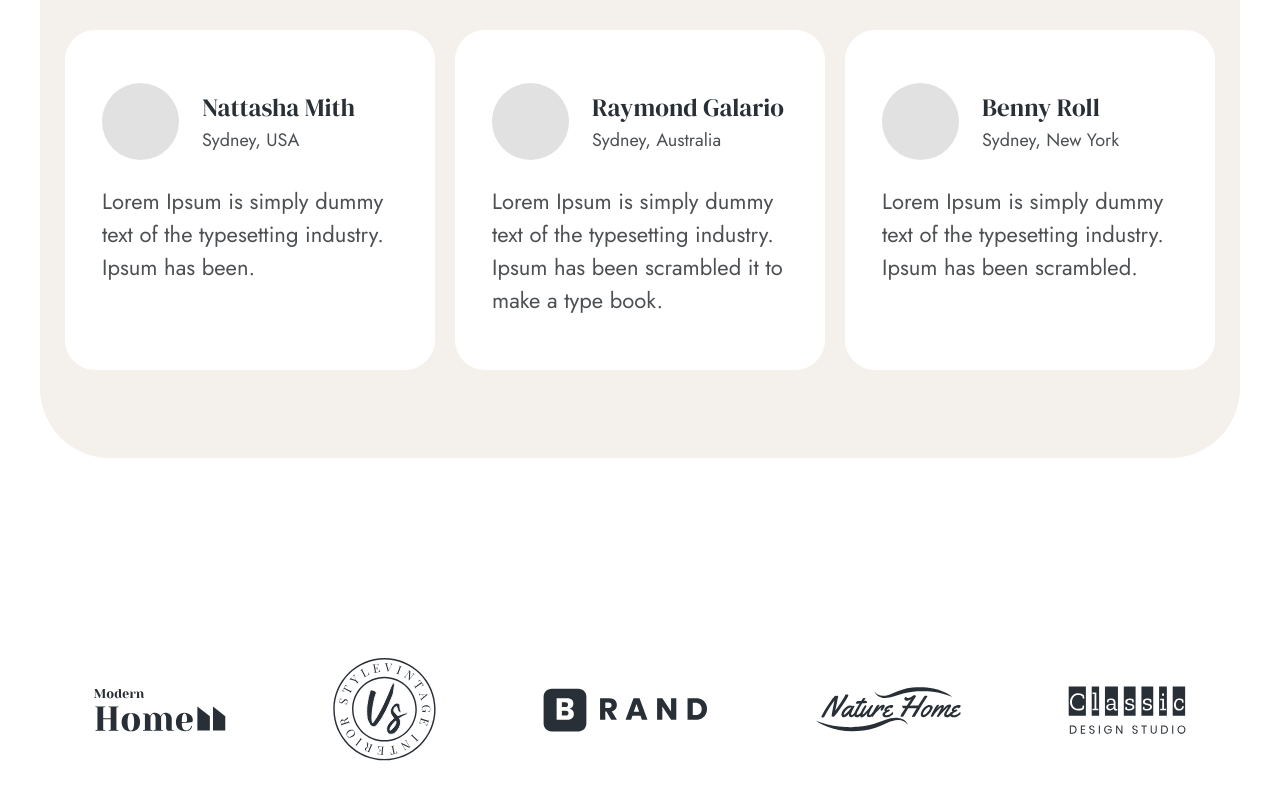
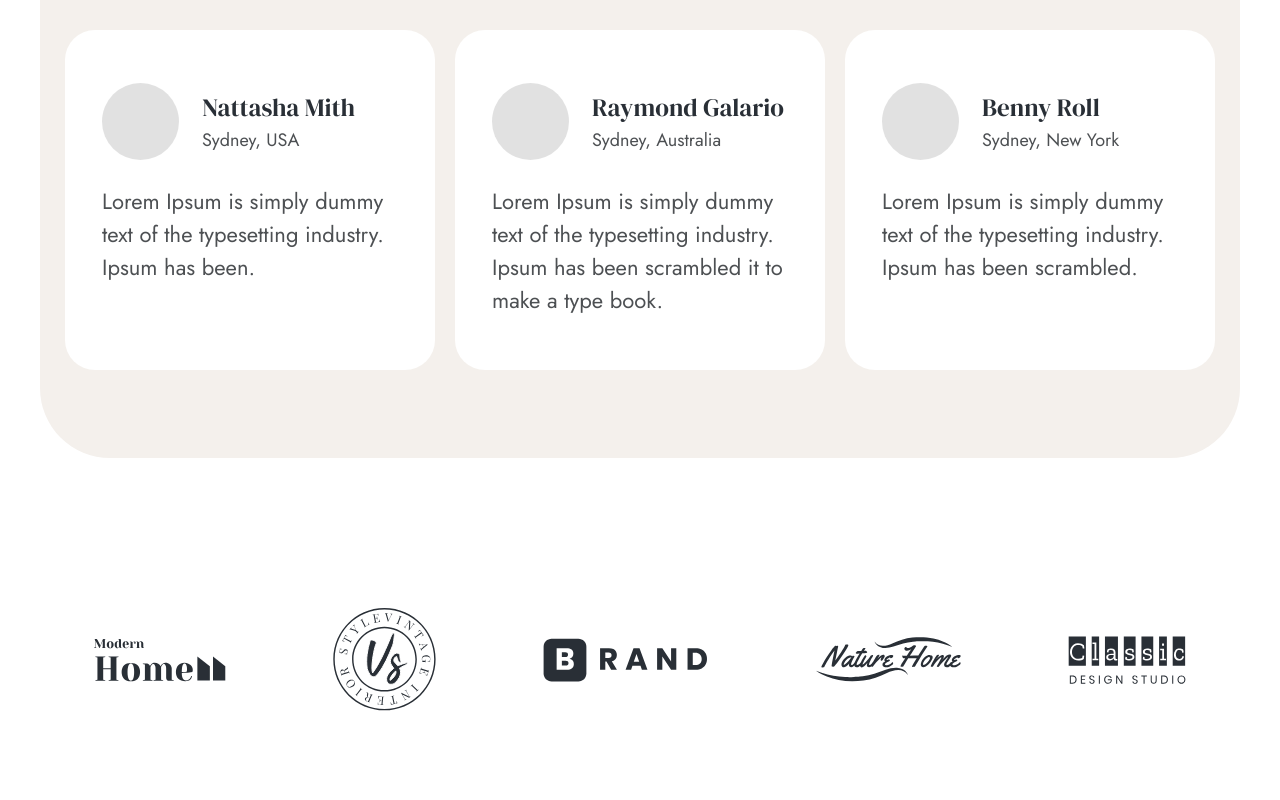
Before and after one commit to VadimMor/Interno, a Next.js app: page / in a window 1280 px wide. Shown: the part 2934-3734 px from the top of the page. Built offline with nearby package versions, Linux system fonts and the light colour scheme.

Commit message:
fix: margin section testimonial and client

```diff
--- a/styles/Home.module.scss
+++ b/styles/Home.module.scss
@@ -1,5 +1,10 @@
 :global(section) {
   margin: 0 0 200px 0;
+
+  &.testimonial,
+  &.client {
+    margin-bottom: 150px;
+  }
 }
 
 .hero {
```
